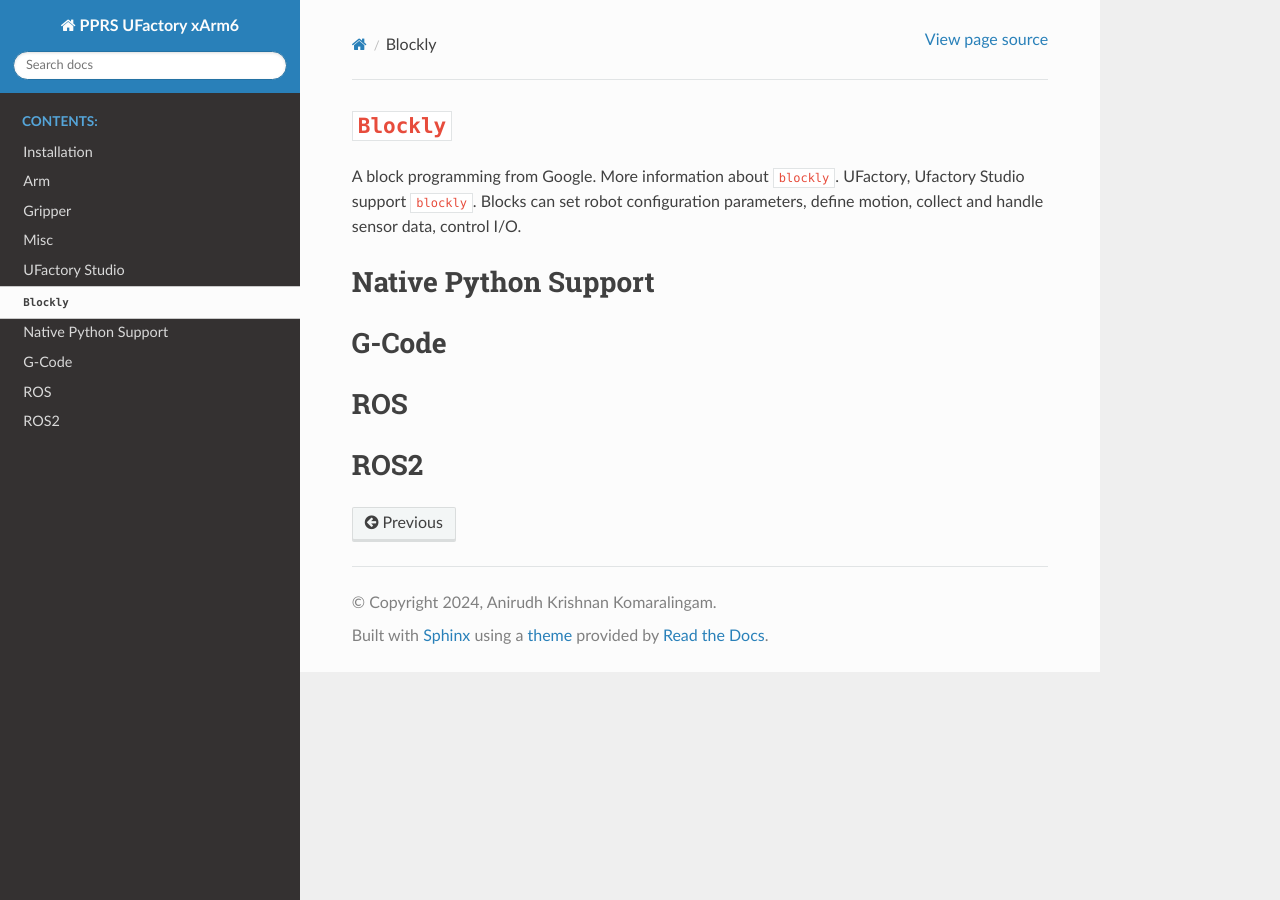
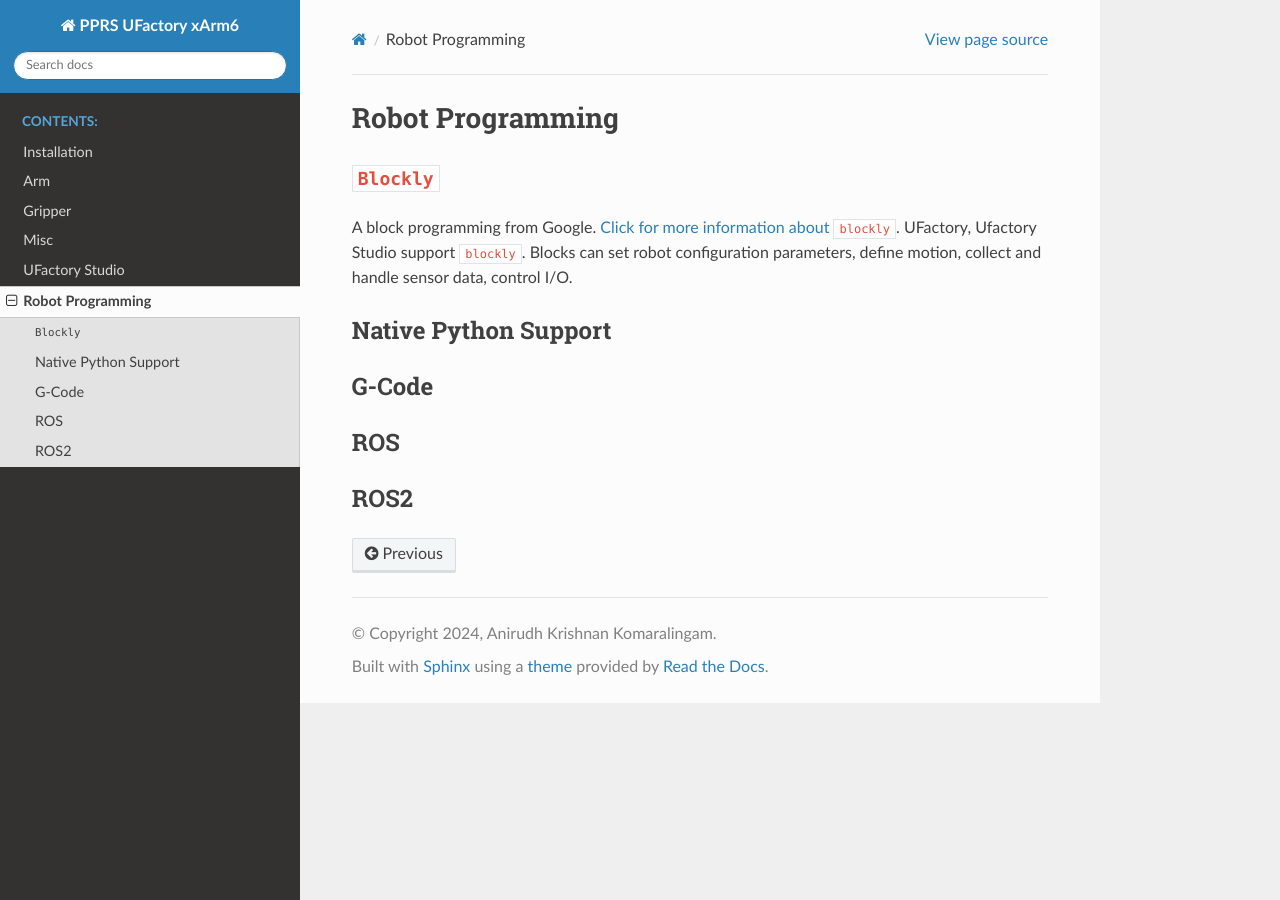
Before and after one commit to anikk94/PPRS_uFactory_xArm, a Sphinx documentation site: the page built from doc/content/programming.md, in a window 1280 px wide. Built offline with Sphinx 7.4.7 and the Read the Docs theme 2.0.0, drawn with Linux system fonts in a browser that asks for light colours.

Commit message:
heading level changes - programming page

```diff
--- a/doc/content/programming.md
+++ b/doc/content/programming.md
@@ -1,10 +1,12 @@
-# `Blockly`
-A block programming from Google. More information about [`blockly`](https://developers.google.com/blockly). UFactory, Ufactory Studio support `blockly`. Blocks can set robot configuration parameters, define motion, collect and handle sensor data, control I/O.
+# Robot Programming
 
-# Native Python Support
+## `Blockly`
+A block programming from Google. [Click for more information about `blockly`](https://developers.google.com/blockly). UFactory, Ufactory Studio support `blockly`. Blocks can set robot configuration parameters, define motion, collect and handle sensor data, control I/O.
 
-# G-Code
+## Native Python Support
 
-# ROS
+## G-Code
 
-# ROS2
+## ROS
+
+## ROS2
```
